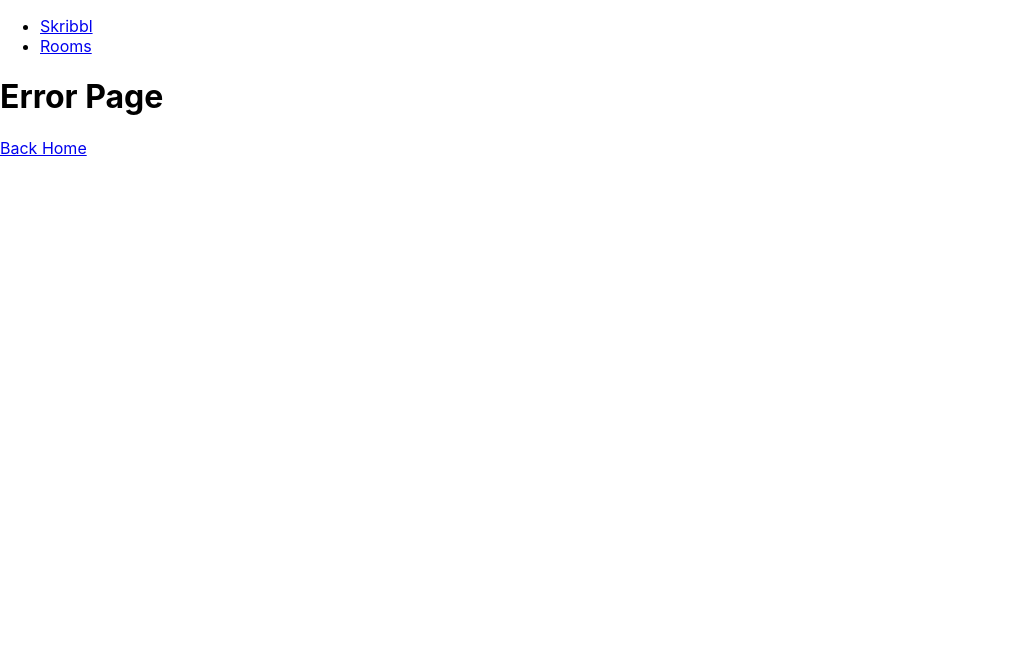
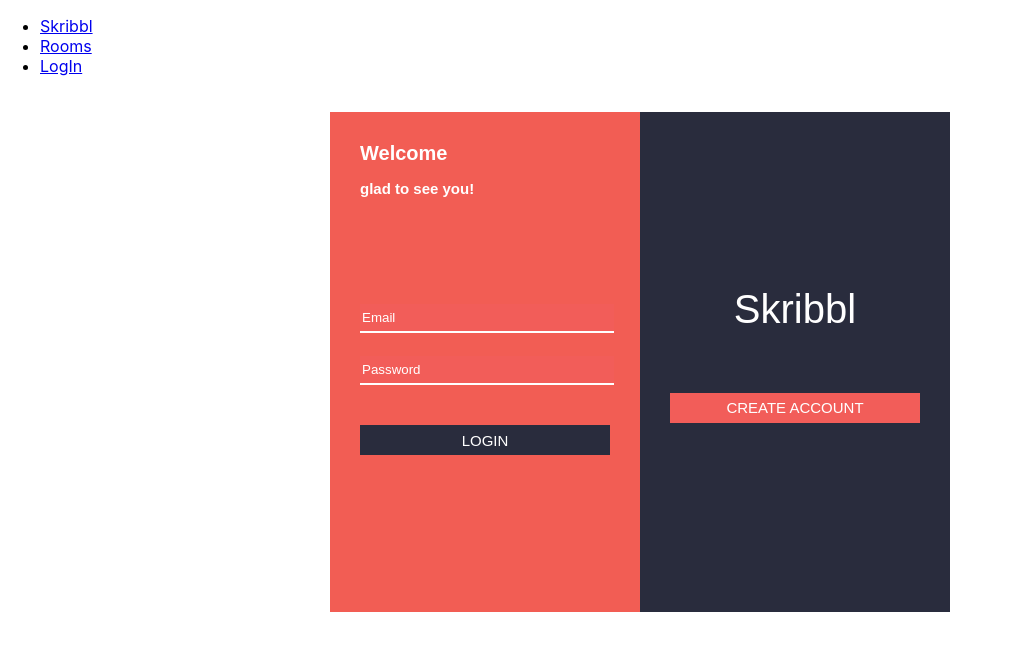
Before and after one commit to panky98/Skribbl, a React (Create React App) app in the folder SkribbleFE/client/: page /LogIn in a window 1280 px wide. Shown: the top 650 px of the page, without its empty margins (0-1012 px from the left). Built offline with nearby package versions, Linux system fonts and the light colour scheme.

Commit message:
LogIn SignUp
LogIn SignUp

```diff
--- a/SkribbleFE/client/src/App.css
+++ b/SkribbleFE/client/src/App.css
@@ -36,3 +36,202 @@
     transform: rotate(360deg);
   }
 }
+.divLogin{
+  width: 250px;
+  height: 400px;
+  padding: 30px;
+
+  font-size: 20px;
+  font-family: Arial, Helvetica, sans-serif;
+  color: white;
+  text-align: left;
+  font-weight: bold;
+  margin: 0;
+}
+.divLogin p{
+  color: white;
+  font-family: Arial, Helvetica, sans-serif;
+  font-size: 15px;
+}
+.inputLoginn{
+  border: 2px solid white;
+  border-top: none;
+  border-left: none;
+  border-right: none;
+  width: 250px;
+  -webkit-background-fill-color: rgb(242,93,89) !important;
+  background-color: rgb(242,93,89) !important;
+
+  -webkit-text-fill-color: white !important;
+
+  height: 25px;
+
+}
+.inputLoginn:-internal-autofill-selected{
+  -webkit-background-fill-color: rgb(242,93,89) !important;
+}
+
+.inputSignup{
+  border: 2px solid white;
+  border-top: none;
+  border-left: none;
+  border-right: none;
+  width: 250px;
+  -webkit-background-fill-color: rgb(41,44,61) !important;
+  color:white;
+
+  -webkit-text-fill-color: white !important;
+  background-color: rgb(41,44,61) !important;
+  height: 25px;
+}
+
+
+
+
+#buttonLogin{
+  height: 30px;
+  width: 250px;
+  background-color: rgb(41,44,61);
+  color:white;
+  font-size: 15px;
+  border:none;
+  border-radius: 0;
+
+  font-weight: 0;
+  font-family: Arial, Helvetica, sans-serif;
+}
+#buttonSingUp{
+  height: 30px;
+  width: 250px;
+
+  border-radius: 0;
+  background-color: rgb(242,93,89);
+  color:white;
+  font-size: 15px;
+  border: none;
+  font-family: Arial, Helvetica, sans-serif;
+  font-weight: 0;
+}
+.divSignup{
+  width: 250px;
+  height: 400px;
+  padding: 30px;
+
+
+  font-size: 17px;
+  font-family: fantasy;
+  color: rgb(54,65,71);
+  text-align: left;
+}
+
+.divLogout{
+  width: 400px;
+  height: 300px;
+
+  margin:100px auto 0px auto;
+  font-size: 25px;
+  font-family: fantasy;
+  color: rgb(54,65,71);
+  text-align: center;
+}
+.buttonInLogout{
+  width: 180px;
+  height: 45px;
+  margin: 10px;
+  color: white;
+  border-radius: 5px;
+  border: none;
+  background-color: rgb(123, 48, 48);
+  font-size: 25px;
+  font-family: fantasy;
+}
+.error{
+  height: 10px;
+  font-family: Arial, Helvetica, sans-serif;
+  color: red;
+  font-size: 12px;
+}
+/**************************/
+.proba{
+  width: 310px;
+  height: 340px;
+  background-color: rgb(242,93,89);
+  padding: 30px;
+  padding-top: 130px;
+  animation: mymove 1s infinite;
+  animation-fill-mode: forwards;
+  animation-iteration-count: 1;
+  position: relative;
+  right: 620px;
+  text-align: center;
+  color: white;
+  font-size: 40px;
+  font-family: fantasy;
+}
+
+@keyframes mymove {
+  0% {
+    transform: translate(0, 0);
+  }
+  100% {
+    transform: translate(310px, 0);
+    background-color:rgb(41,44,61);
+  }
+}
+.proba2{
+  width: 310px;
+  height: 340px;
+  background-color: rgb(242,93,89);
+  padding: 30px;
+  padding-top: 130px;
+
+  animation: mymove2 1s infinite;
+  animation-fill-mode: forwards;
+  animation-iteration-count: 1;
+  position: relative;
+
+  left: -310px;
+  text-align: center;
+  color: white;
+  font-size: 40px;
+  font-family: fantasy;
+}
+
+@keyframes mymove2 {
+  0% {
+    transform: translate(0, 0);
+  }
+  100% {
+    transform: translate(-310px, 0);
+  }
+}
+
+.effect{
+  display: flex;
+
+  width: 620px;
+  height: 500px;
+
+  margin: 0 auto;
+  padding: 20px;
+}
+/*.effect div{
+  display: inline-block;
+}*/
+.effect1{
+  width: 310px;
+  height: 500px;
+  background-color: rgb(242,93,84);
+
+
+}
+.effect2{
+
+  width: 310px;
+  height: 500px;
+ background-color: rgb(41,44,61);
+
+}
+.aaa{
+width: 310px;
+}
--- a/SkribbleFE/client/src/App.js
+++ b/SkribbleFE/client/src/App.js
@@ -6,7 +6,8 @@ import NavBar from "./Components/NavBar"
 import Error from "./Components/Error"
 import Sobe from "./Components/Sobe"
 import Soba from "./Components/Soba"
-
+import LogIn from './Components/LogIn.js';
+import SignUp from './Components/SignUp.js';
 
 function App() {
   return (
@@ -20,6 +21,8 @@ function App() {
         <Sobe/>
       </Route>
       <Route exact path="/Soba/:sobaId" component={Soba}></Route>
+      <Route exact path="/LogIn" component={LogIn}></Route>
+      <Route exact path="/SignUp" component={SignUp}></Route>
       <Route  path="*">
         <Error />
       </Route>
--- /dev/null
+++ b/SkribbleFE/client/src/Components/LogIn.js
@@ -0,0 +1,57 @@
+import React, {useState} from 'react'
+
+import {Link} from 'react-router-dom';
+
+function LogIn() {
+
+    const [username, setUsername] = useState("");
+    const [password, setPassword] = useState("");
+
+    function handleSubmit()
+    {
+        alert(username + " " + password)
+    }
+    return (
+        <form onSubmit={()=>handleSubmit()}>
+            <div className="effect">
+                <div className="effect1">
+                <div className="divLogin">
+                Welcome
+
+                <p>glad to see you!</p>
+        <br/><br/><br/><br/>
+
+        <input className="inputLoginn" placeholder="Email" type="text" value={username} onChange={(ev)=>setUsername(ev.target.value)}/>
+        <br/><br/>
+        <input className="inputLoginn" placeholder="Password" type="password" value={password} onChange={(ev)=>setPassword(ev.target.value)}/>
+        {/*nesto?
+        <p className="error">
+        Incorrect username or password!</p>:
+        <p className="error"></p>
+
+        */}
+        <p className="error"></p>
+
+
+        <button id="buttonLogin">LOGIN</button>
+
+    </div>
+
+      </div>
+      <div className="effect2">
+      <div className="aaa"></div>
+      </div>
+      <div className="proba" >
+        <br/>Skribbl<br/><br/>
+          <Link to="/SignUp">
+            <button id="buttonSingUp">CREATE ACCOUNT</button>
+          </Link>
+
+      </div>
+
+    </div>
+        </form>
+    )
+}
+
+export default LogIn
--- a/SkribbleFE/client/src/Components/NavBar.js
+++ b/SkribbleFE/client/src/Components/NavBar.js
@@ -17,7 +17,13 @@ function NavBar() {
           <Link to="/Sobe">
                 Rooms
             </Link>
+
           </li>
+          <li>
+          <Link to="/LogIn">
+                LogIn
+            </Link>
+            </li>
         </ul>
       </nav>
       </div>
--- /dev/null
+++ b/SkribbleFE/client/src/Components/SignUp.js
@@ -0,0 +1,62 @@
+import React, {useState} from 'react'
+
+import {Link} from 'react-router-dom';
+function SignUp() {
+
+   const [username, setUsername]=useState('');
+   const [password, setPassword]=useState('');
+
+   async function handleSubmit()
+   {
+        //alert(username + " " +  password)
+
+        const obj={
+
+            "username":username,
+            "password":password
+        }
+        await fetch("https://localhost:44310/Korisnik/createKorisnik",{
+        method:"POST",
+        headers:{"Content-Type":"application/json"},
+        body: JSON.stringify(obj)
+    }).then(p=>{
+        if(p.ok){
+            console.log("Uspesno dodato!");
+        }
+    }).catch(exc=>{
+        console.log(exc);
+    });
+   }
+
+    return (
+        <form onSubmit={()=>handleSubmit()}>
+            <div className="effect">
+            <div className="effect1">
+            <div className="aaa"></div>
+            </div>
+      <div className="effect2">
+        <div className="divSignup">
+        <br/>
+          <input className="inputSignup" placeholder="Username" type="text" value={username} onChange={(ev)=>setUsername(ev.target.value)}/>
+          <br/><br/><br/>
+          <input className="inputSignup" placeholder="Password" type="password" value={password} onChange={(ev)=>setPassword(ev.target.value)}/>
+          {/*nesto?
+              <p className="error">
+                All fields are required!</p>:
+              <p className="error"></p>
+          */}
+          <button id="buttonSingUp" >CREATE ACCOUNT</button>
+        </div>
+      </div>
+      <div className="proba2" >
+        <br/>Skribbl<br/><br/>
+          <Link to="/LogIn">
+            <button id="buttonLogin">LOGIN</button>
+          </Link>
+      </div>
+    </div>
+        </form>
+    )
+}
+
+export default SignUp
```
